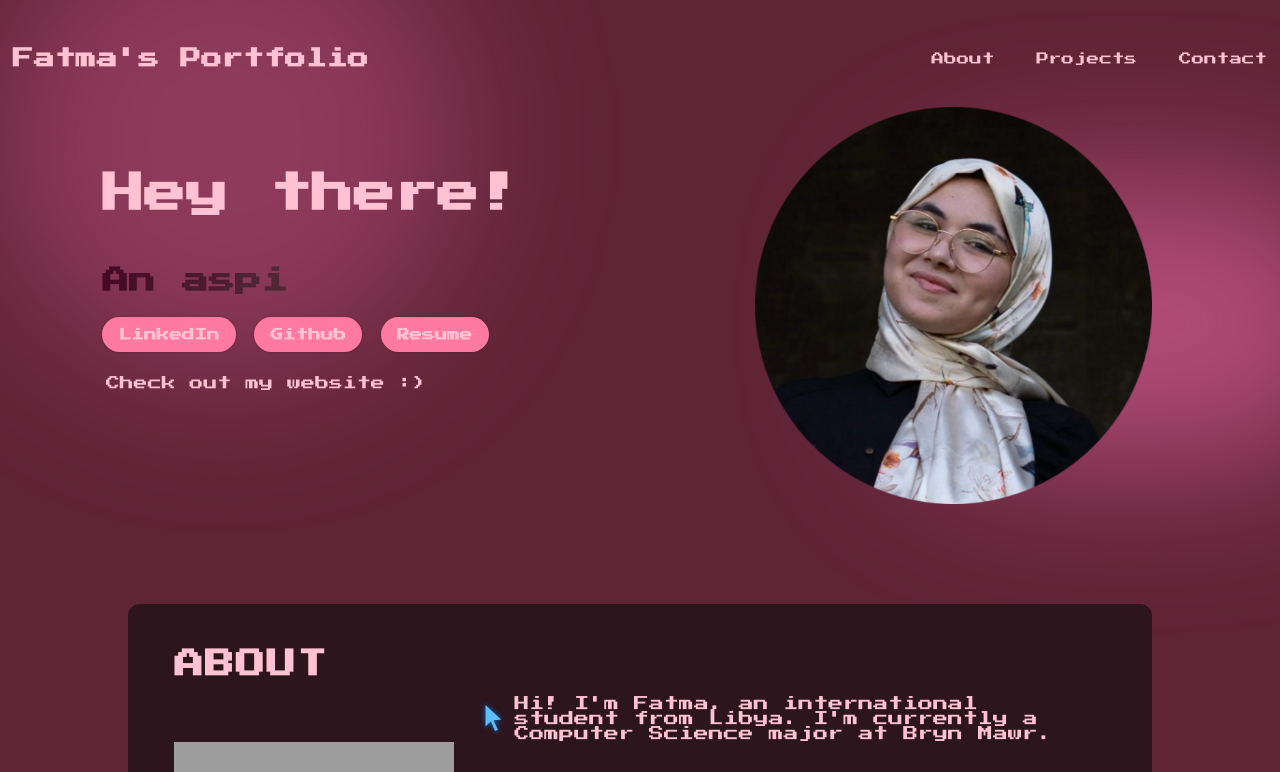
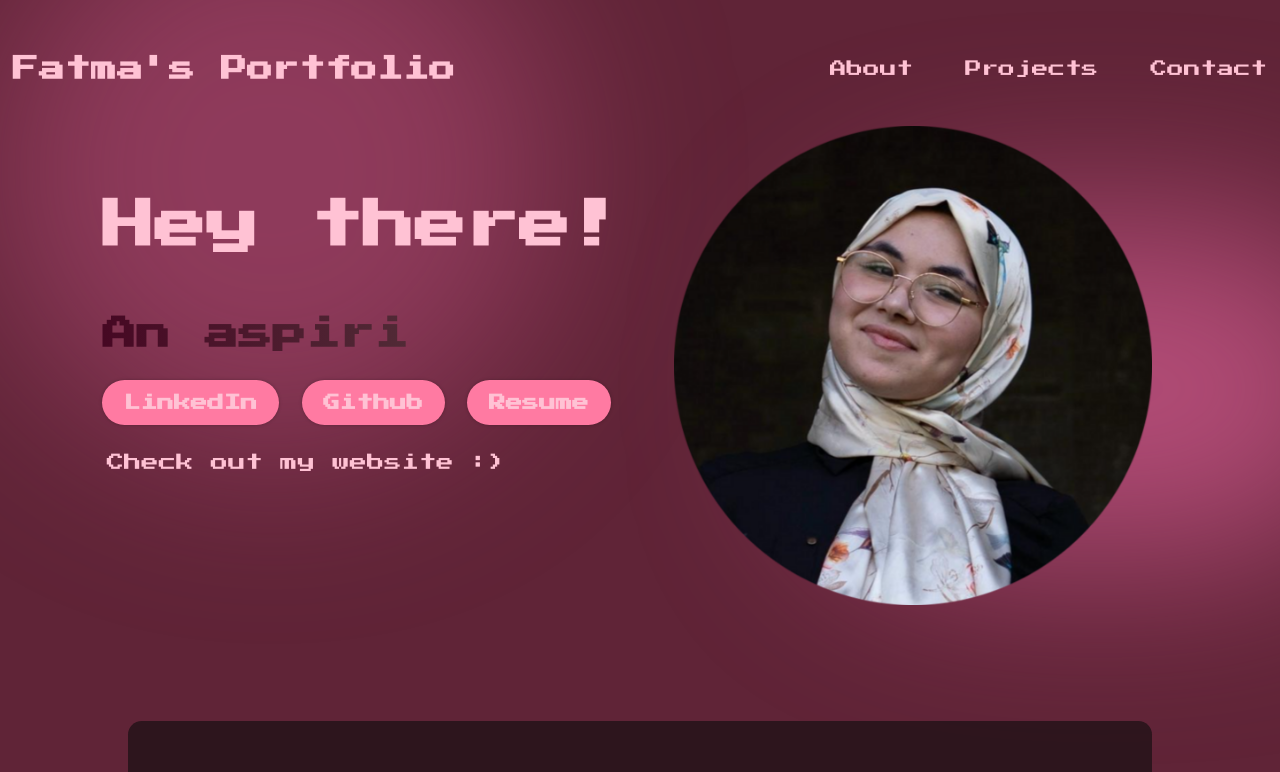
Before and after one commit to fatmaayad13/Personal-Website, a React (Vite) app: page / in a window 1280 px wide. Shown: the top 772 px of the page. Built offline with nearby package versions, Linux system fonts and the light colour scheme; grey boxes are pictures that could not be loaded.

Commit message:
zoomed out

```diff
--- a/src/index.css
+++ b/src/index.css
@@ -4,7 +4,7 @@
     padding: 0;
     font-family: "Press Start 2P", Arial, Helvetica, sans-serif;
     scroll-behavior: smooth;
-    zoom: 0.95;
+    zoom: 0.98;
 
 
 }
```
